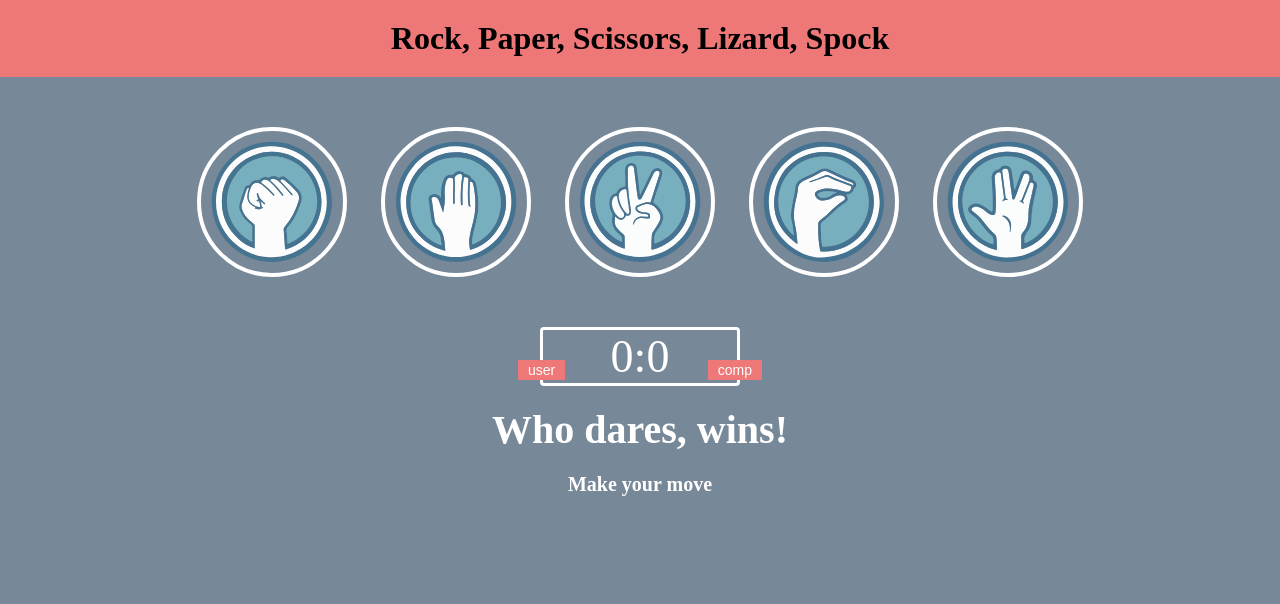
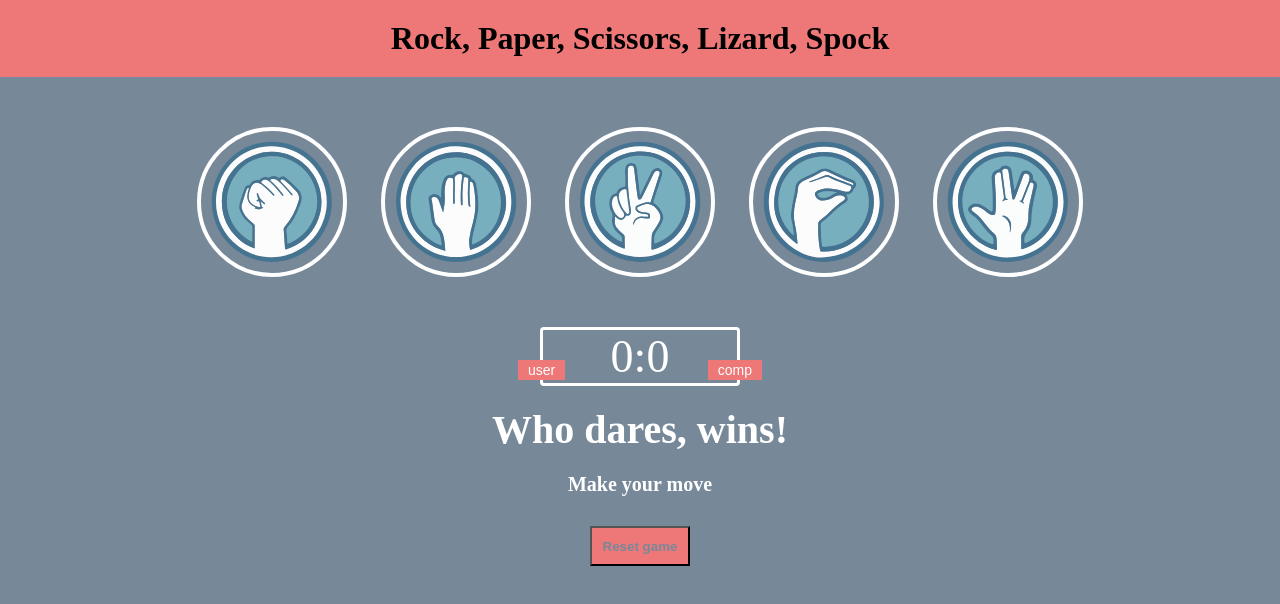
Before and after one commit to nadia643/rock-paper-scissors-lizard-spock, a website: page index.html in a window 1280 px wide. Drawn offline with Linux system fonts and the light colour scheme.

Commit message:
added and styled reset button

```diff
--- a/app.js
+++ b/app.js
@@ -1,11 +1,5 @@
 let userScore = 0;
 let computerScore = 0;
-
-function message(userScore) {
-    if (userScore > 10) {
-        return alert("winner winner chicken dinner")
-    }
-}
 
 const userScore_span = document.getElementById("user-score");
 const computerScore_span = document.getElementById("computer-score");
@@ -93,6 +87,24 @@ console.log(computerPlay());
 
 game();
 
+//this doesn't work yet - for what happens when someone wins
+// function message(userScore, computerScore) {
+//     if (userScore > computerScore) {
+//          alert("winner winner chicken dinner")
+//     }
+// }
+// message(userScore, computerScore);
+
+
+function winner() {
+    alert("winner winner chicken dinner")
+}
+
+userScore_span.addEventListener('click', function() {
+    winner();
+})
+
+
 function main() {
 rock_div.addEventListener('click', function() {
     game("rock");
--- a/index.html
+++ b/index.html
@@ -40,6 +40,10 @@
     </div>
 
     <p id="action-message">Make your move</p>
+
+    <div class="wrapper">
+    <button class="resetButton" onClick=window.location.reload()>Reset game</button>
+    </div>
     <script src="app.js" charset="UTF-8">
     </script>
 
--- a/r-p-s-l-s.css
+++ b/r-p-s-l-s.css
@@ -111,3 +111,23 @@ header {
 
     }
 }
+
+.resetButton {
+    background: RGB(238, 120, 120);
+    height: 40px;
+    width: 100px;
+    font: arial;
+    font-weight: bold;
+    color: lightslategray;
+    float: center;
+}
+
+.resetButton:hover {
+    box-shadow: 0 12px 16px 0 rgba(0,0,0,0.24), 0 17px 50px 0 rgba(0,0,0,0.19);
+}
+
+/*to center the button, wrapped it in a div called wrapper */
+.wrapper {
+    text-align: center;
+    padding: 30px;
+}
```
Also changed, not shown: README.md, 2 other files.
